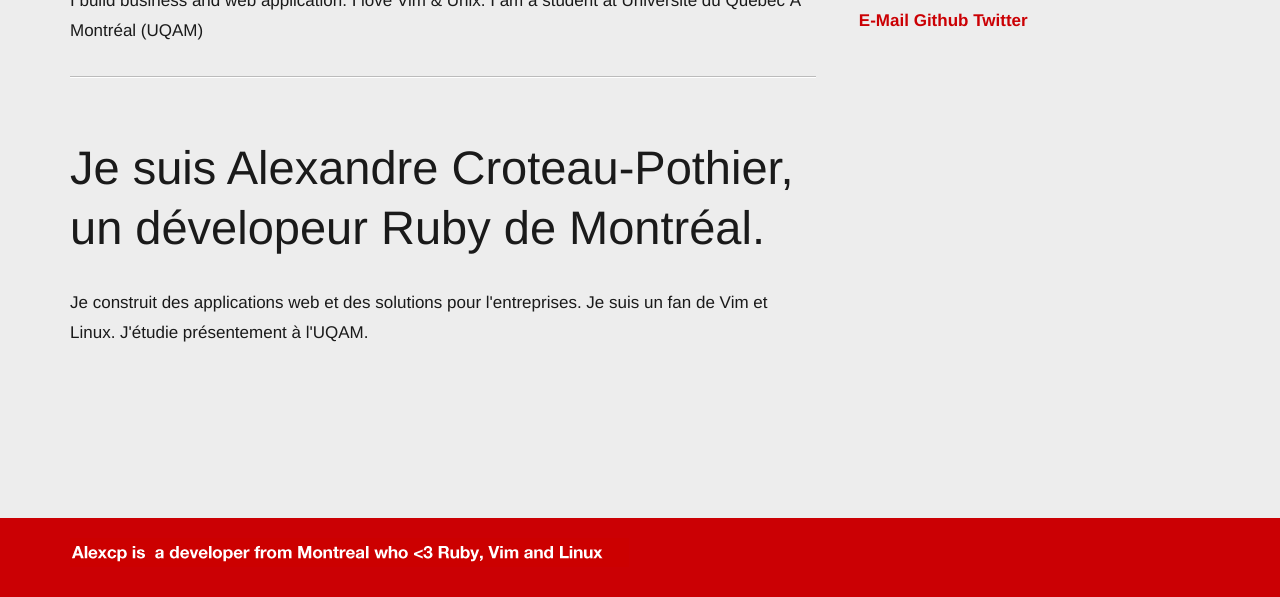
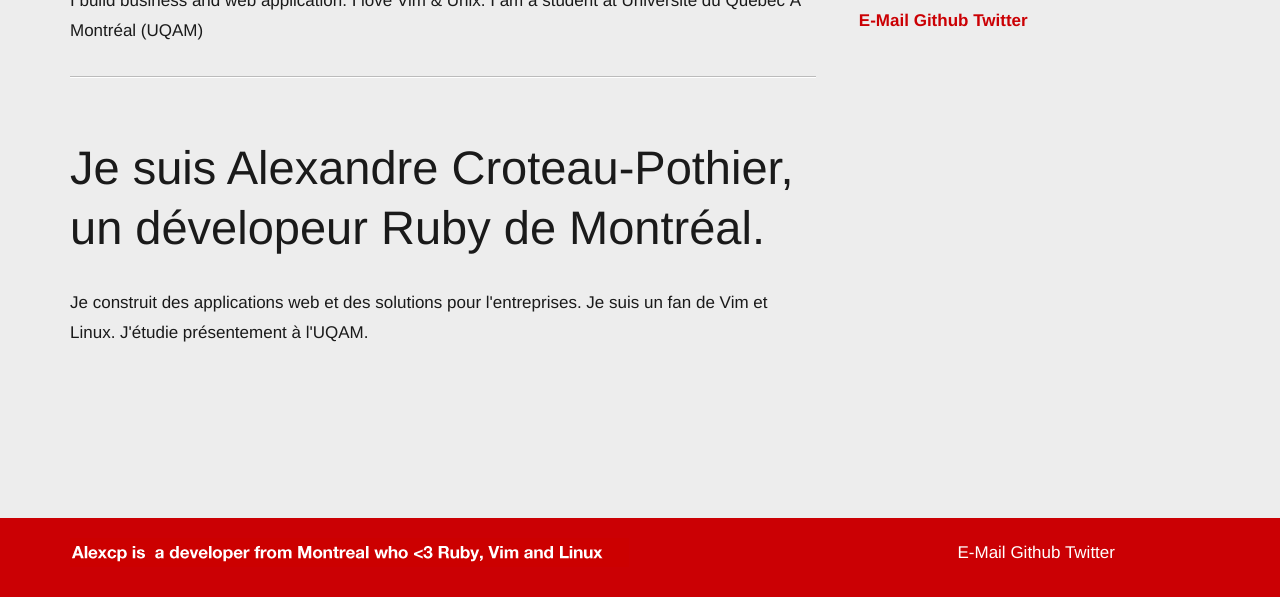
Before and after one commit to alexcp/alexcp-blog, a Jekyll site: the page built from about_me.html, in a window 1280 px wide, cut to the strip 554-1151 px from the top of the page. Built offline with Jekyll 4.4.1, drawn with Linux system fonts in a browser that asks for light colours.

Commit message:
links in footer and about page

```diff
--- a/_layouts/default.html
+++ b/_layouts/default.html
@@ -36,9 +36,16 @@
     </div>
     <div id="footer" class="container">
       <div  class="row">
-        <img src="/img/alexcpfoot.png" />
+        <div class="ninecol">
+          <img src="/img/alexcpfoot.png" />
+        </div>
+        <div id="footer_links" class="threecol last">
+          <a  href="mailto:alexcp.com@gmail.com">E-Mail</a>
+          <a  href="https://github.com/alexcp">Github</a>
+          <a  href="https://twitter.com/#!/AlexCP_">Twitter</a>
+        </div>
       </div>
-      </div>
+    </div>
     <script src="/js/prettify.js"></script>
   </body>
 </html>
--- a/about_me.html
+++ b/about_me.html
@@ -12,9 +12,8 @@ title: About me
   </div>
   <div id="aboutme" class="threecol last">
     <img src="https://secure.gravatar.com/avatar/613fc7a2a0ce18abb0f7ea678540dfbc?size=200" title="alexandre croteau pothier ruby developer from montreal" alt="alexandre croteau pothier ruby developer montreal" height="200" width="200" />
-    <div class="btn-group">
-      <a class="btn" href="mailto:alexcp.com@gmail.com">E-Mail</a>
-      <a class="btn" href="https://github.com/alexcp">Github</a>
-      <a class="btn" href="https://twitter.com/#!/AlexCP_">Twitter</a>
-    </div>
+    <br />
+      <a  href="mailto:alexcp.com@gmail.com">E-Mail</a>
+      <a  href="https://github.com/alexcp">Github</a>
+      <a  href="https://twitter.com/#!/AlexCP_">Twitter</a>
   </div>
```
